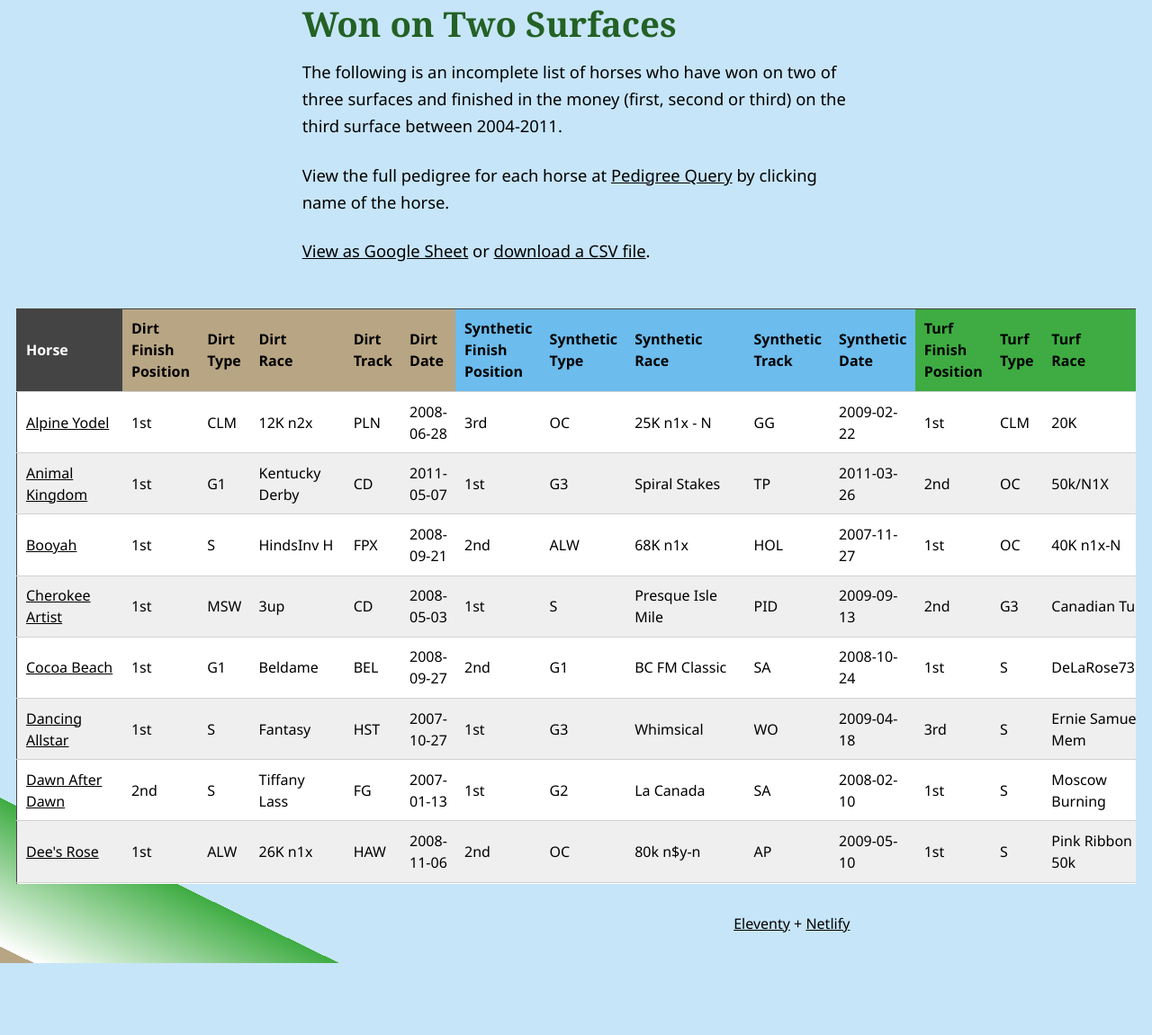
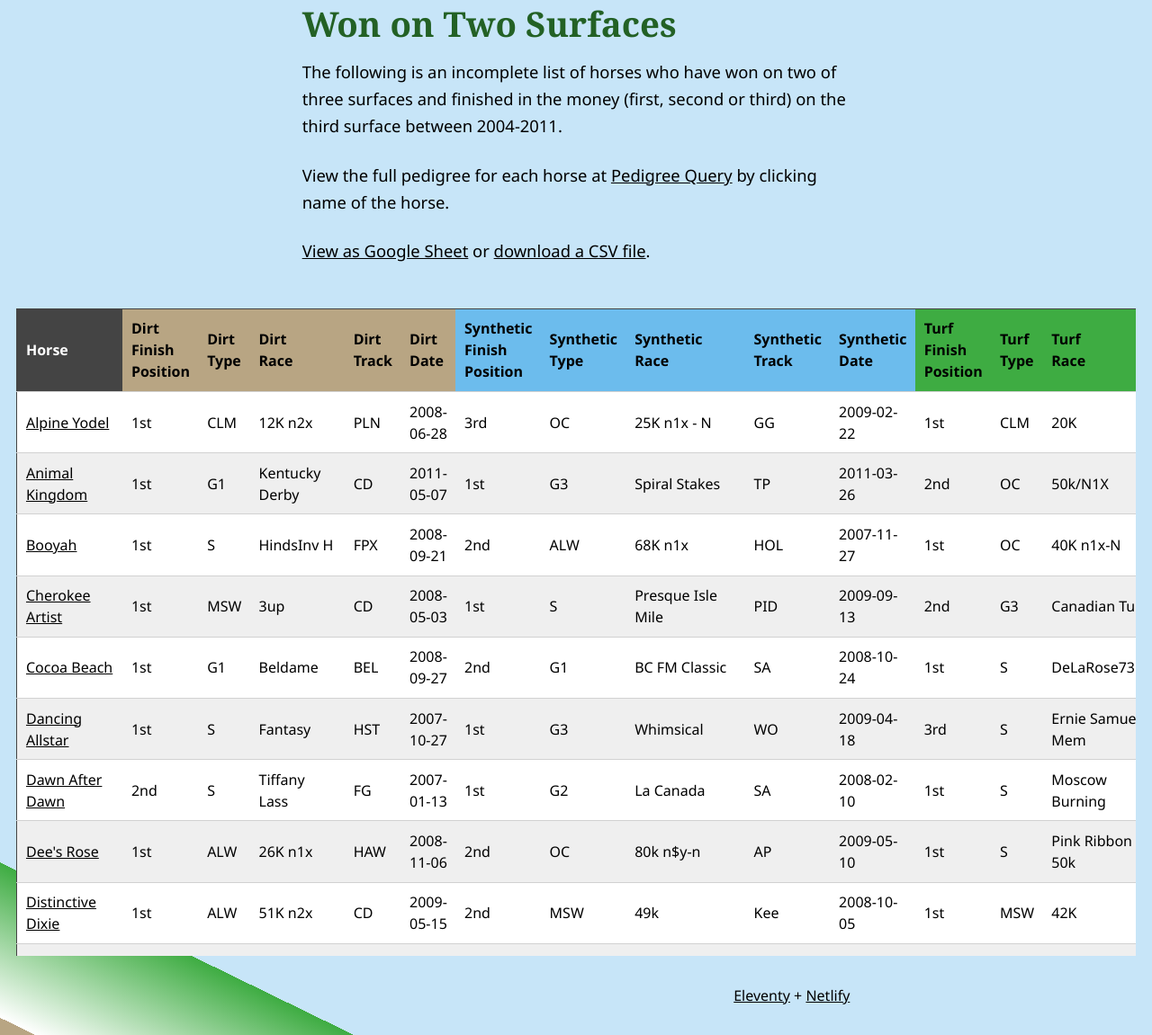
Before and after one commit to superterrific/omnisurface-stars, an Eleventy site: page src/won-two.md in a window 1280 px wide. Shown: the part 143-1294 px from the top of the page at 90% size. Before the commit the page ends 1214 px from the top, so only its background shows below. Built offline with nearby package versions, Linux system fonts and the light colour scheme; Eleventy itself is replaced by a stand-in of ours; files that its build step writes are made by us from their sources.

Commit message:
Table fix

```diff
--- a/src/_includes/css/table.css
+++ b/src/_includes/css/table.css
@@ -86,11 +86,11 @@ th span {
   display: none;
 }
 
-@media screen and (max-width: 1440px) {
+@media screen and (max-width: 1300px) {
   .table-responsive {
     width: 100%;
-    max-height: 40rem;
-    overflow-x: auto;
+    height: 90vh;
+    overflow: auto;
   }
 }
 
@@ -106,4 +106,8 @@ th span {
   tr td:first-child {
     width: 10rem;
   }
+
+  .table-responsive {
+    height: unset;
+  }
 }
```
Also changed, not shown: public/pedigree/index.html (+1 -1 lines), public/won-all-three/index.html (+1 -1 lines), public/won-two/index.html (+1 -1 lines).
